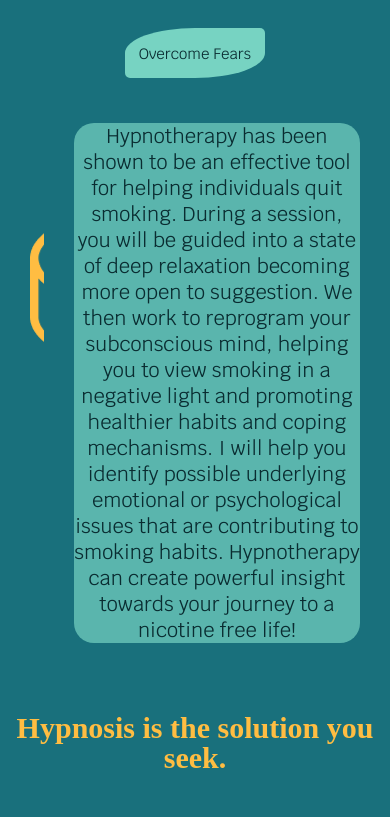
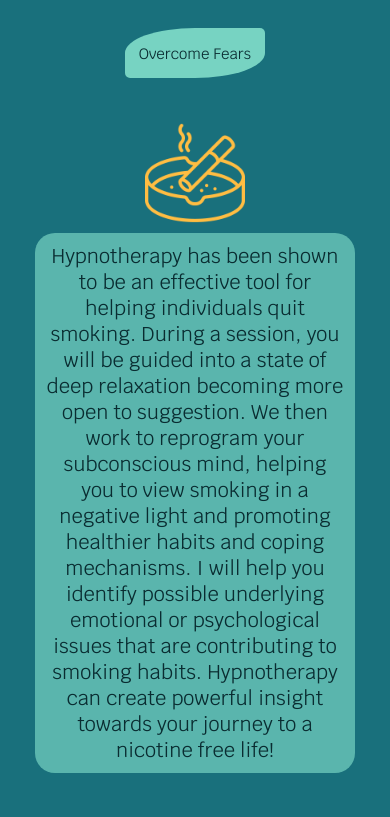
Before and after one commit to benzinow/pos-out-v3, a React (Create React App) app: page / in a window 390 px wide. Shown: the part 1127-1944 px from the top of the page. Built offline with nearby package versions, Linux system fonts and the light colour scheme; a web font is replaced by a local one.

Commit message:
fixables media queries

```diff
--- a/src/fixables.css
+++ b/src/fixables.css
@@ -78,6 +78,34 @@
   .fix-bubble {
     width: 25%;
   }
+
+  .fix-facts {
+    width: 760px;
+    gap: 10px;
+    flex-direction: column;
+    align-items: center;
+  }
+
+  .fix-facts-text {
+    width: 600px;
+    padding: 10px;
+    margin: 0;
+  }
+
+  .fix-facts-icon {
+    width: 150px;
+    height: 150px;
+
+    background-size: cover;
+  }
+
+  .fixables {
+    align-items: center;
+  }
+
+  .solution-tagline {
+    margin-top: 10px;
+  }
 }
 
 @media only screen and (min-width: 360px) and (max-width: 767px) {
@@ -97,4 +125,32 @@
     padding: 0;
     margin-top: -80px;
   }
+
+  .fix-facts {
+    width: 350px;
+    gap: 10px;
+    flex-direction: column;
+    align-items: center;
+  }
+
+  .fix-facts-text {
+    width: 300px;
+    padding: 10px;
+    margin: 0;
+  }
+
+  .fix-facts-icon {
+    width: 100px;
+    height: 100px;
+    background-size: cover;
+  }
+
+  .fixables {
+    align-items: center;
+  }
+
+  .solution-tagline {
+    margin: 10px;
+    line-height: normal;
+  }
 }
```
